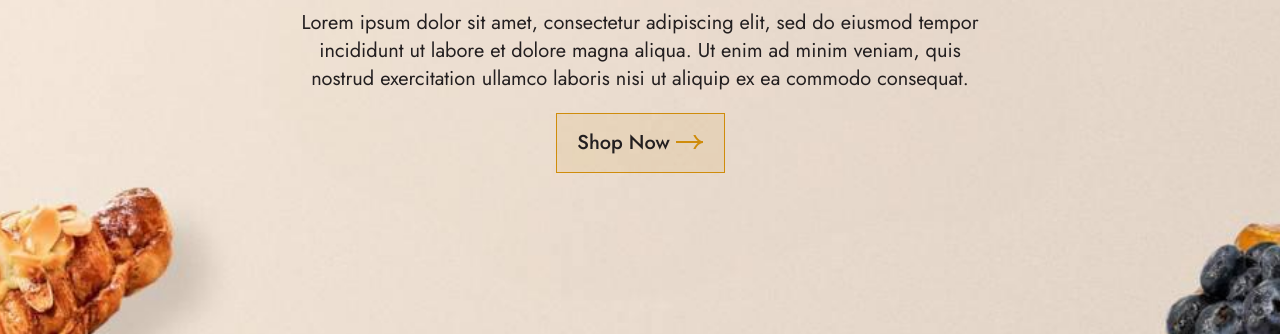
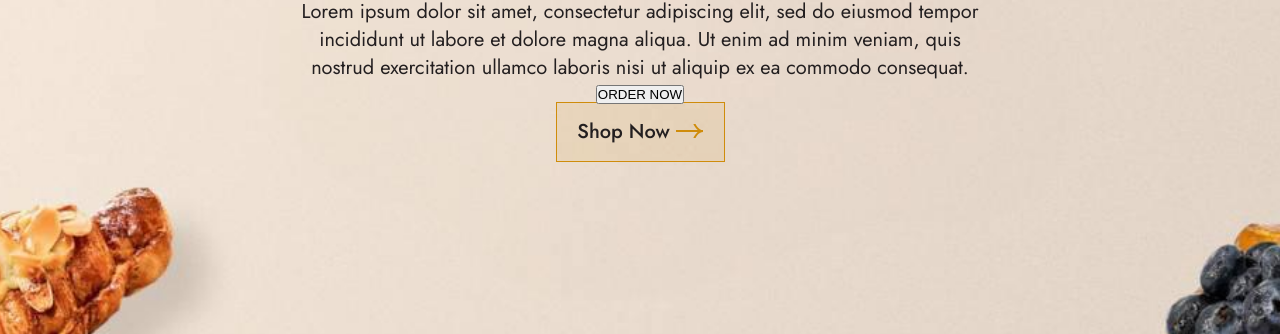
Before and after one commit to mohdraid1990/test-khleb, a plain HTML site: page index.html in a window 1280 px wide. Shown: the part 466-800 px from the top of the page. Drawn offline with nearby package versions, Linux system fonts and the light colour scheme; a web font is replaced by a local one.

Commit message:
Update index.html

```diff
--- a/index.html
+++ b/index.html
@@ -39,6 +39,9 @@
           </p>
           <button>Shop Now <img src="images/Arr.svg" alt="arr" /></button>
         </div>
+             <div class="order">
+        <button>ORDER NOW</button>
+       </div>
       </div>
     </section>
 
```
